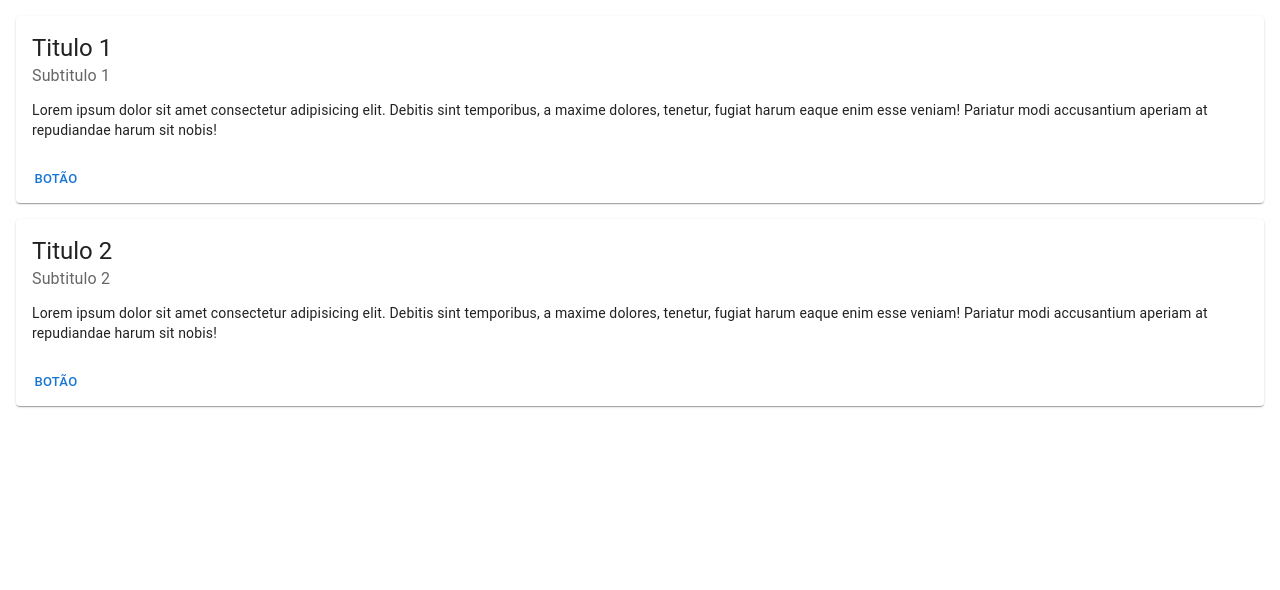
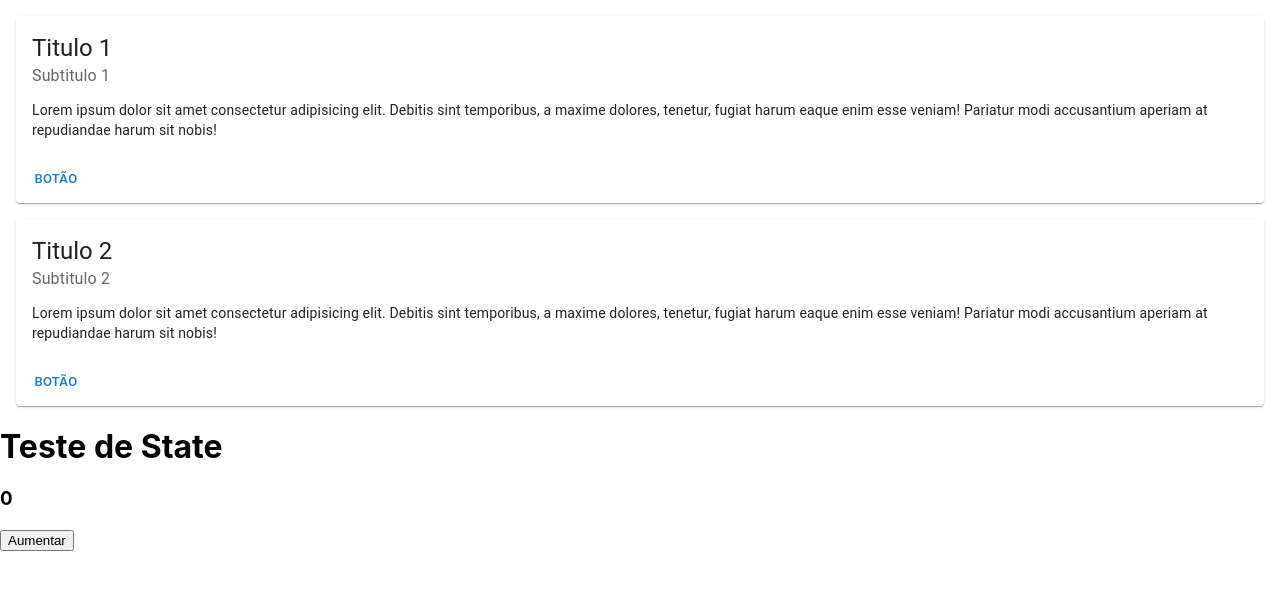
Before and after one commit to ravifel/curso-react-js, a React (Create React App) app: page / in a window 1280 px wide. Shown: the top 590 px of the page. Built offline with nearby package versions, Linux system fonts and the light colour scheme.

Commit message:
implementação do 'State' para atualizar o atributo contador

```diff
--- a/src/App.js
+++ b/src/App.js
@@ -1,18 +1,30 @@
 import logo from "./logo.svg";
 import "./App.css";
 import Item from "./Item";
+import {useState} from "react";
 
 function App() {
+
+  const [contador, setContador]=useState(0)
+
   var news = [
-    {titulo: "Titulo 1", subTitulo: "Subtitulo 1"},
-    {titulo: "Titulo 2", subTitulo: "Subtitulo 2"}
+    { titulo: "Titulo 1", subTitulo: "Subtitulo 1" },
+    { titulo: "Titulo 2", subTitulo: "Subtitulo 2" },
   ];
+
+  function incrementarContador() {
+    setContador(contador+1)
+  }
 
   return (
     <div>
       {news.map((noticia, key) => (
-        <Item key={key} titulo={noticia.titulo}  subTitulo={noticia.subTitulo}/>
+        <Item key={key} titulo={noticia.titulo} subTitulo={noticia.subTitulo} />
       ))}
+
+      <h1>Teste de State</h1>
+      <h3>{contador}</h3>
+      <button onClick={incrementarContador}>Aumentar</button>
     </div>
   );
 }
```
